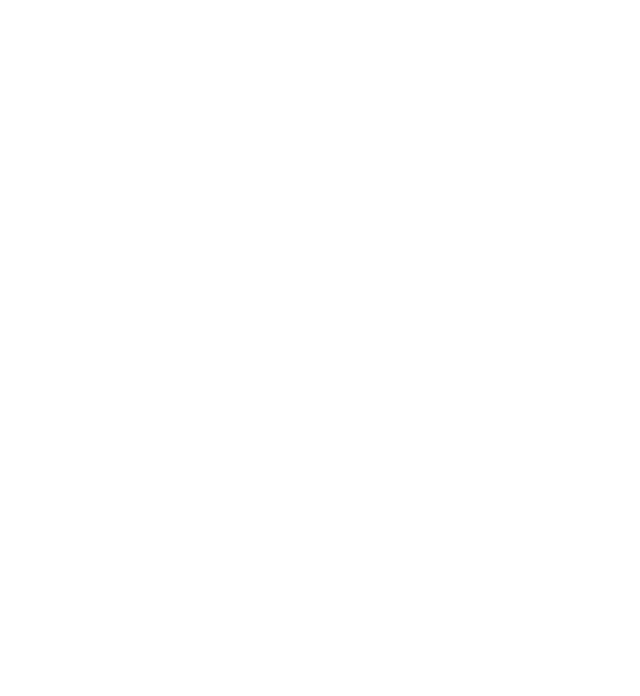
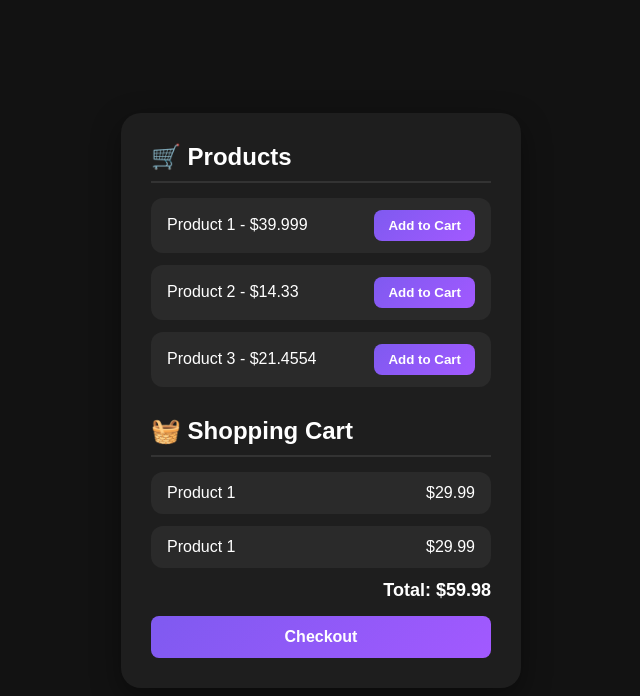
Before and after one commit to sharafhamza/JS-Foundation, a plain HTML site: page E-Commerce Cart/index.html in a window 1280 px wide. Shown: the whole page, without its empty margins (319-959 px from the left). Drawn offline with Linux system fonts and the light colour scheme.

Commit message:
come back

```diff
--- a/E-Commerce Cart/index.html
+++ b/E-Commerce Cart/index.html
@@ -4,6 +4,29 @@
     <meta charset="UTF-8" />
     <meta name="viewport" content="width=device-width, initial-scale=1.0" />
     <title>Document</title>
+    <link rel="stylesheet" href="style.css" />
   </head>
-  <body></body>
+  <body>
+    <div class="container">
+      <h2>🛒 Products</h2>
+      <div id="main-container"></div>
+      <div class="cart">
+        <h2>🧺 Shopping Cart</h2>
+
+        <div class="cart-item">
+          <span>Product 1</span>
+          <span>$29.99</span>
+        </div>
+        <div class="cart-item">
+          <span>Product 1</span>
+          <span>$29.99</span>
+        </div>
+
+        <div class="total">Total: $59.98</div>
+        <button class="btn checkout-btn">Checkout</button>
+      </div>
+    </div>
+
+    <script src="index.js"></script>
+  </body>
 </html>
--- a/E-Commerce Cart/index.js
+++ b/E-Commerce Cart/index.js
@@ -0,0 +1,31 @@
+const products = [
+  { name: "Product 1", price: 39.999, id: 1 },
+  { name: "Product 2", price: 14.33, id: 2 },
+  { name: "Product 3", price: 21.4554, id: 3 },
+];
+const cart = [];
+const productContainer = document.querySelector("#main-container");
+
+products.forEach((product) => {
+  productItemRender(product);
+});
+
+function productItemRender({ name, price, id }) {
+  const productItem = document.createElement("div");
+  productItem.classList.add("product");
+  productItem.setAttribute("data-id", id);
+  productItem.innerHTML = `<span> ${name} - $${price}</span>
+    <button class="btn">Add to Cart</button>`;
+  productContainer.appendChild(productItem);
+}
+
+productContainer.addEventListener("click", (e) => {
+  if (e.target.tagName === "BUTTON") {
+    console.log("hello");
+  }
+});
+
+function addCart(product) {
+  cart.push(product);
+  console.log(cart);
+}
--- a/E-Commerce Cart/style.css
+++ b/E-Commerce Cart/style.css
@@ -0,0 +1,82 @@
+* {
+  box-sizing: border-box;
+  margin: 0;
+  padding: 0;
+}
+
+body {
+  font-family: sans-serif;
+  background: #121212;
+  color: #fff;
+  display: flex;
+  justify-content: center;
+  align-items: center;
+  min-height: 100vh;
+  padding: 20px;
+}
+
+.container {
+  background: #1e1e1e;
+  border-radius: 20px;
+  padding: 30px;
+  width: 100%;
+  max-width: 400px;
+  box-shadow: 0 10px 30px rgba(0, 0, 0, 0.4);
+}
+
+h2 {
+  font-size: 24px;
+  font-weight: 800;
+  margin-bottom: 15px;
+  border-bottom: 2px solid #333;
+  padding-bottom: 10px;
+}
+
+.product,
+.cart-item {
+  background: #2a2a2a;
+  padding: 12px 16px;
+  border-radius: 12px;
+  margin-bottom: 12px;
+  display: flex;
+  justify-content: space-between;
+  align-items: center;
+  transition: background 0.2s ease;
+}
+
+.product:hover {
+  background: #333;
+}
+
+.btn {
+  background: linear-gradient(135deg, #7f5af0, #a259ff);
+  color: white;
+  border: none;
+  padding: 8px 14px;
+  border-radius: 8px;
+  cursor: pointer;
+  font-weight: 600;
+  transition: transform 0.2s ease, box-shadow 0.2s ease;
+}
+
+.btn:hover {
+  box-shadow: 0 0 10px #7f5af0;
+}
+
+.total {
+  font-size: 18px;
+  font-weight: 600;
+  text-align: right;
+  margin-top: 10px;
+}
+
+.checkout-btn {
+  width: 100%;
+  margin-top: 15px;
+  font-size: 16px;
+  padding: 12px;
+}
+
+.cart {
+  margin-top: 30px;
+}
```
